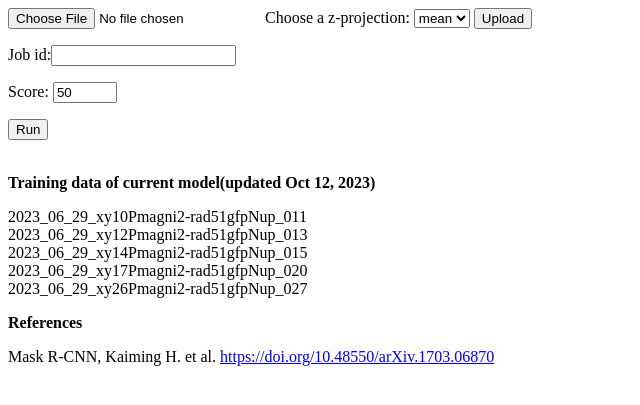
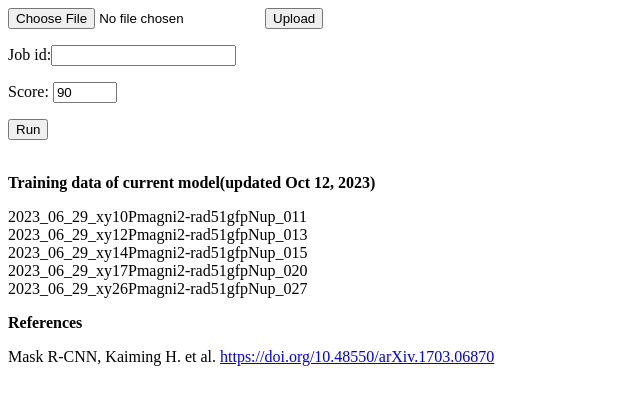
Before and after one commit to JunwooParkSaribu/HttpServer, a Flask app: page /upload/rad51 in a window 1280 px wide. Shown: the top 405 px of the page, without its empty margins (0-640 px from the left). Run offline with Flask 3, Linux system fonts and the light colour scheme.

Commit message:
rad51 update

```diff
--- a/main.py
+++ b/main.py
@@ -198,19 +198,17 @@ def rad51_classify():
                 nd2_file = request.files['filename']
                 filename = secure_filename(nd2_file.filename)
                 session['rad51_filename'] = filename
-                session['z_projection'] = request.form.get('z_projection')
-                z_projection = session['z_projection']
                 nd2_file.save(f'./static/dummy/{filename}')
-                red, green, trans, infos = read_nd2.read_nd2(f'./static/dummy/{filename}', option=z_projection)
+                reds, greens, transs, infos = read_nd2.read_nd2(f'./static/dummy/{filename}')
                 static_urls = [f'dummy/{filename.split(".nd2")[0]}_red.png',
                                f'dummy/{filename.split(".nd2")[0]}_green.png',
                                f'dummy/{filename.split(".nd2")[0]}_trans.png',
                                f'dummy/{filename.split(".nd2")[0]}_all.png'
                                ]
-                imageio.imwrite(f'./static/{static_urls[0]}', red)
-                imageio.imwrite(f'./static/{static_urls[1]}', green)
-                imageio.imwrite(f'./static/{static_urls[2]}', trans)
-                imageio.imwrite(f'./static/{static_urls[3]}', red + green + trans)
+                imageio.imwrite(f'./static/{static_urls[0]}', reds[0])
+                imageio.imwrite(f'./static/{static_urls[1]}', greens[0])
+                imageio.imwrite(f'./static/{static_urls[2]}', transs[0])
+                imageio.imwrite(f'./static/{static_urls[3]}', reds[0] + greens[0] + transs[0])
 
                 return render_template('rad51.html', images=static_urls, len=len(static_urls), infos=infos)
             except Exception as e:
@@ -219,8 +217,7 @@ def rad51_classify():
 
         if 'run_program' in request.form:
             job_type = 'Rad51_protein'
-            z_projection = session['z_projection']
-            score = 50
+            score = 90
 
             if len(request.form['job_id']) == 0:
                 print('Input job id')
@@ -231,7 +228,7 @@ def rad51_classify():
             if 'score' in request.form:
                 score = int(request.form.get('score'))
                 if score < 0 or score > 100:
-                    score = 50
+                    score = 90
 
             try:
                 job_exist = query_db(f'SELECT COUNT() FROM job WHERE job_id = (?)', [job_id])
--- a/templates/rad51.html
+++ b/templates/rad51.html
@@ -12,11 +12,6 @@
 
 <form method="post" enctype="multipart/form-data">
     <input type="file" id="nd2" name="filename" size="50">
-    <label for="z_projection">Choose a z-projection:</label>
-    <select name="z_projection" id="z_projection">
-        <option value="mean">mean</option>
-        <option value="max">max</option>
-    </select>
     <input type="submit" value="Upload">
 </form>
 
@@ -39,7 +34,7 @@ pixel microns = {{infos[2]}} <br>
     <p>Job id:<input type="text" name="job_id"></p>
     <p>
     <label>Score:</label>
-    <input type="number" id="score" name="score" min="0" max="100" value="50">
+    <input type="number" id="score" name="score" min="0" max="100" value="90">
     </p>
     <script src="/static/draw.js"></script>
     <button type="submit" name="run_program">Run</button>
```
Also changed, not shown: read_nd2.py (+12 -16 lines), fiona.db.
